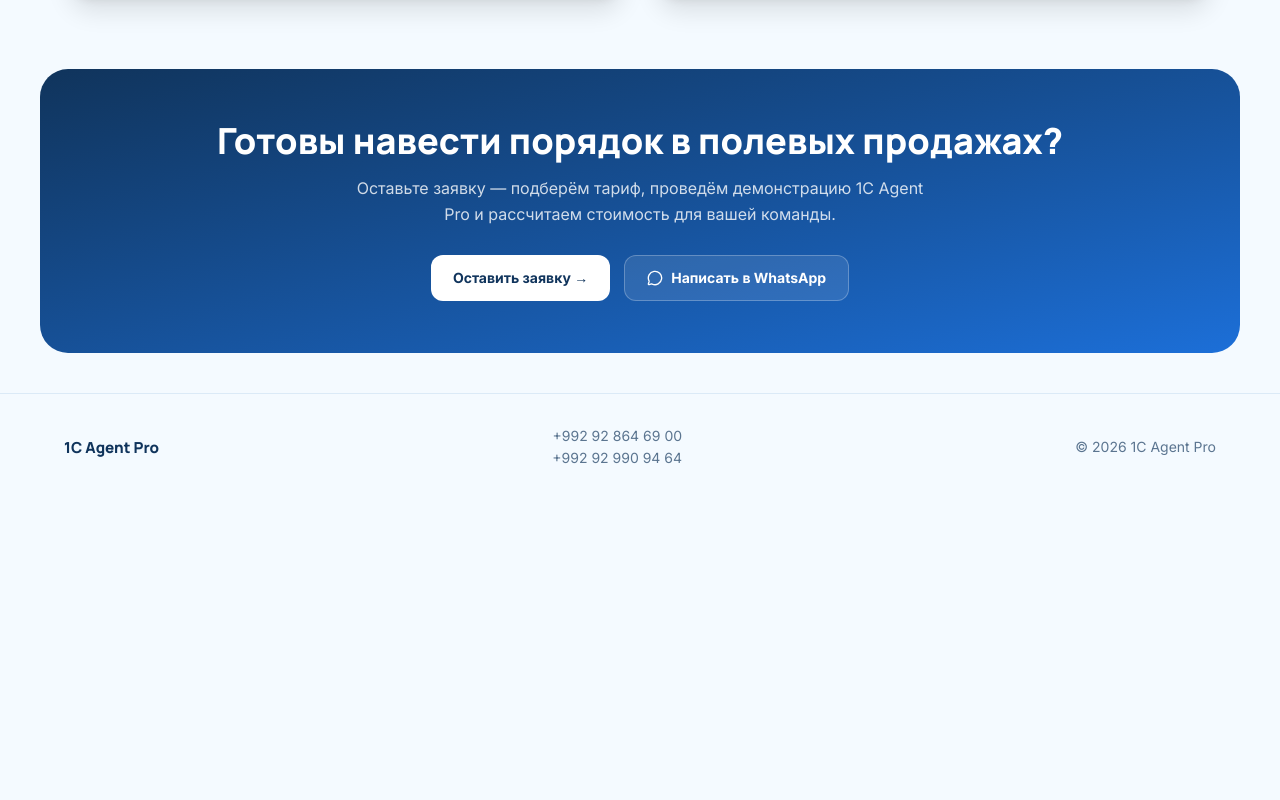
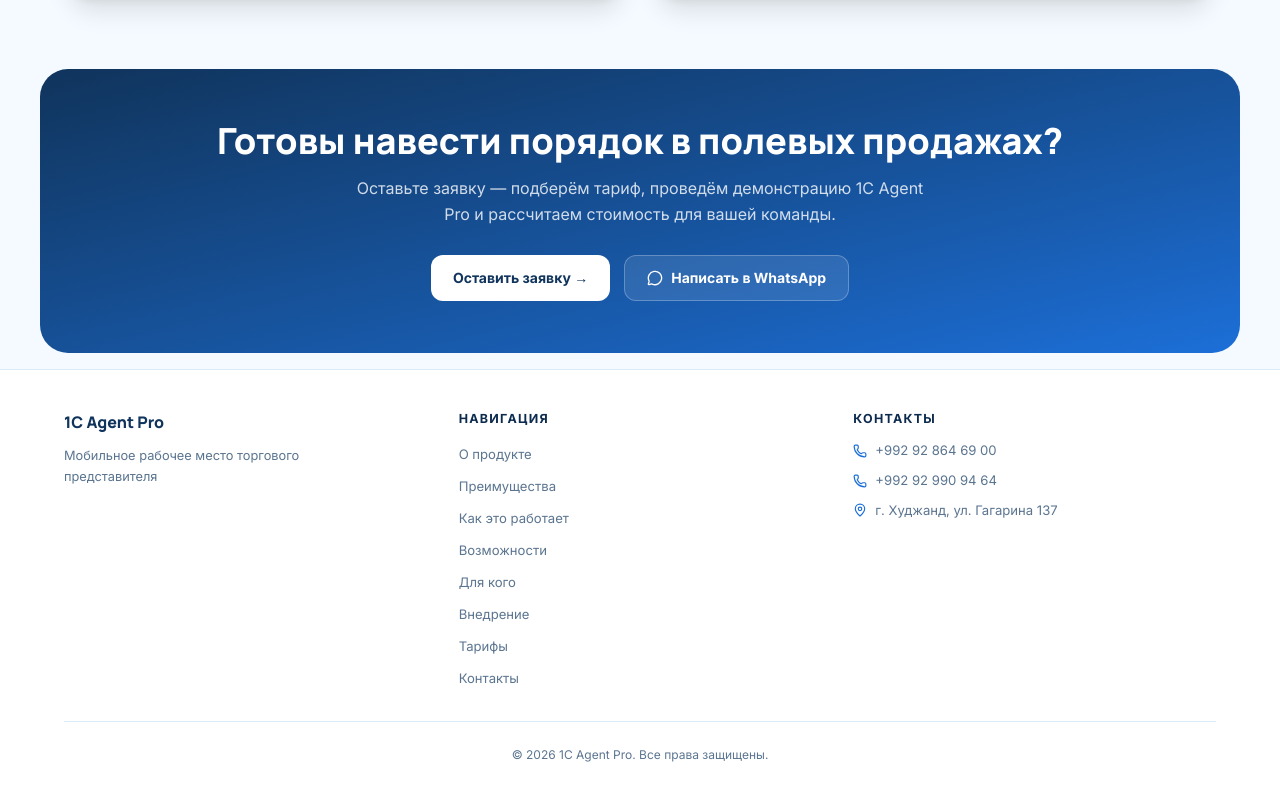
Before and after one commit to Shodikulzoda/1c-agent-pro-website, a Next.js app: page / in a window 1280 px wide. Shown: the part 7467-8267 px from the top of the page. Before the commit the page ends 7967 px from the top, so only its background shows below. Built offline with nearby package versions, Linux system fonts and the light colour scheme; no server answers.

Commit message:
feat: rebuild footer — 3-col layout, address, nav links, tidy design

```diff
--- a/src/components/sections/Footer.tsx
+++ b/src/components/sections/Footer.tsx
@@ -1,22 +1,76 @@
+import { MapPin, Phone } from "lucide-react";
 import { Container } from "@/components/ui/Container";
-import { footer } from "@/content/site";
+import { footer, nav } from "@/content/site";
 
 export function Footer() {
   return (
-    <footer className="border-line mt-6 border-t py-8">
-      <Container className="text-ink-soft flex flex-col items-center gap-3 text-center text-sm sm:flex-row sm:justify-between sm:text-left">
-        <span className="text-heading font-display text-[0.95rem] font-extrabold">
+    <footer className="border-line border-t bg-white dark:bg-transparent">
+      <Container className="py-10">
+        <div className="grid gap-8 sm:grid-cols-2 lg:grid-cols-3">
+
+          {/* Brand */}
+          <div className="flex flex-col gap-3">
+            <span className="font-display text-heading text-base font-extrabold">
               {footer.brand}
             </span>
-        <span className="flex flex-col gap-0.5 sm:items-end">
+            <p className="text-ink-soft text-[0.8rem] leading-relaxed max-w-xs">
+              {footer.tagline}
+            </p>
+          </div>
+
+          {/* Navigation */}
+          <div className="flex flex-col gap-3">
+            <p className="text-ink text-[0.78rem] font-bold uppercase tracking-widest">
+              Навигация
+            </p>
+            <ul className="flex flex-col gap-2">
+              {nav.links.map((link) => (
+                <li key={link.href}>
+                  <a
+                    href={link.href}
+                    className="text-ink-soft hover:text-brand-blue text-[0.82rem] transition-colors"
+                  >
+                    {link.label}
+                  </a>
+                </li>
+              ))}
+            </ul>
+          </div>
+
+          {/* Contacts */}
+          <div className="flex flex-col gap-3">
+            <p className="text-ink text-[0.78rem] font-bold uppercase tracking-widest">
+              Контакты
+            </p>
+            <ul className="flex flex-col gap-2.5">
               {footer.phones.map((p) => (
-            <a key={p} href={`tel:${p.replace(/\s/g, "")}`} className="hover:text-brand-blue transition-colors">
+                <li key={p} className="flex items-center gap-2">
+                  <Phone className="text-brand-blue h-3.5 w-3.5 shrink-0" strokeWidth={2} />
+                  <a
+                    href={`tel:${p.replace(/\s/g, "")}`}
+                    className="text-ink-soft hover:text-brand-blue text-[0.82rem] transition-colors"
+                  >
                     {p}
                   </a>
+                </li>
               ))}
-          {footer.tagline ? <span>{footer.tagline}</span> : null}
+              <li className="flex items-start gap-2">
+                <MapPin className="text-brand-blue mt-0.5 h-3.5 w-3.5 shrink-0" strokeWidth={2} />
+                <span className="text-ink-soft text-[0.82rem] leading-snug">
+                  {footer.address}
                 </span>
-        <span>{footer.copyright}</span>
+              </li>
+            </ul>
+          </div>
+
+        </div>
+
+        {/* Bottom bar */}
+        <div className="border-line mt-8 border-t pt-6">
+          <p className="text-ink-soft text-center text-[0.75rem]">
+            {footer.copyright}
+          </p>
+        </div>
       </Container>
     </footer>
   );
--- a/src/content/site.ts
+++ b/src/content/site.ts
@@ -489,9 +489,10 @@
 
 export const footer = {
   brand: "1C Agent Pro",
+  tagline: "Мобильное рабочее место торгового представителя",
   phones: ["+992 92 864 69 00", "+992 92 990 94 64"],
-  tagline: "",
-  copyright: "© 2026 1C Agent Pro",
+  address: "г. Худжанд, ул. Гагарина 137",
+  copyright: "© 2026 1C Agent Pro. Все права защищены.",
 } as const;
 
 export const playMarketUrl =
```
Lines whose indentation alone changed are shown as unchanged.
